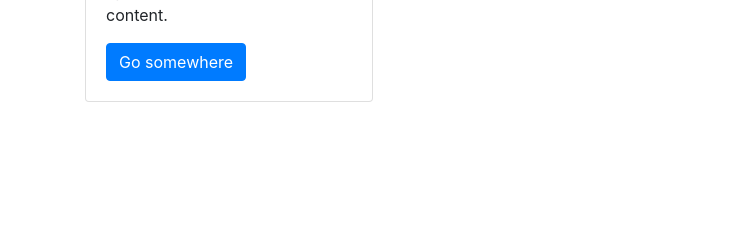
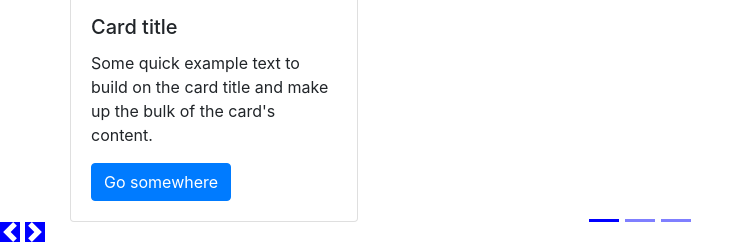
Before and after one commit to adityataksande/shopcart, a Django app: template cart/shop/templates/shop/index.html in a window 1280 px wide. Shown: the part 2167-2415 px from the top of the page, without its empty margins (0-754 px from the left). Before the commit the page ends 2269 px from the top, so only its background shows below. Run offline with Django 3.2, Linux system fonts and the light colour scheme; the template is opened without the code that fills it, so the values that code supplies are empty; some libraries are stand-ins or nearby versions.

Commit message:
added css

```diff
--- a/cart/shop/templates/shop/index.html
+++ b/cart/shop/templates/shop/index.html
@@ -9,6 +9,30 @@
     <link rel="stylesheet" href="https://stackpath.bootstrapcdn.com/bootstrap/4.3.1/css/bootstrap.min.css" integrity="sha384-ggOyR0iXCbMQv3Xipma34MD+dH/1fQ784/j6cY/iJTQUOhcWr7x9JvoRxT2MZw1T" crossorigin="anonymous">
 
     <title>Hello, world!</title>
+    <style>
+      .col-md-3{
+        display: inline-block;
+        margin-left: -4px;
+      }
+      .col-md-3 img{
+        width: 100%;
+        height: auto;
+      }
+      body .carousel-indicators li{
+        background-color: blue;
+      }
+      body.carousel-indicators{
+        bottom: 0;
+      }
+      body .carousel-control-prev-icon,
+      body .carousel-control-next-icon{
+        background-color: blue;
+      }
+      body .no-padding{
+        padding-left:0;
+        padding-right:0;
+      }
+    </style>
   </head>
   <body>
    <nav class="navbar navbar-expand-lg navbar-dark bg-dark">
@@ -46,6 +70,7 @@
     </form>
   </div>
 </nav>
+   <div id="demo" class="carousel slide" data-ride="carousel">
    <ul class="carousel-indicators">
      <li data-target="#demo" data-slide-to="0" class="active"</li>
      <li data-target="#demo" data-slide-to="1" </li>
@@ -103,8 +128,16 @@
          <a href="#" class="btn btn-primary">Go somewhere</a>
        </div>
      </div>
+     </div>
+
    </div>
-
+<!--left and right controls for the slide-->
+     <a class="carousel-control-prev-icon" href="#demo" data-slide="prev">
+        <span class="carousel-control-pre-icon"></span>
+     </a>
+      <a class="carousel-control-next-icon" href="#demo" data-slide="next">
+        <span class="carousel-control-next-icon"></span>
+     </a>
 <!--    {% load static %}-->
 <!--    <a href="{%static 'shop/newstatic.txt'%}">Click Me</a>-->
 
```
